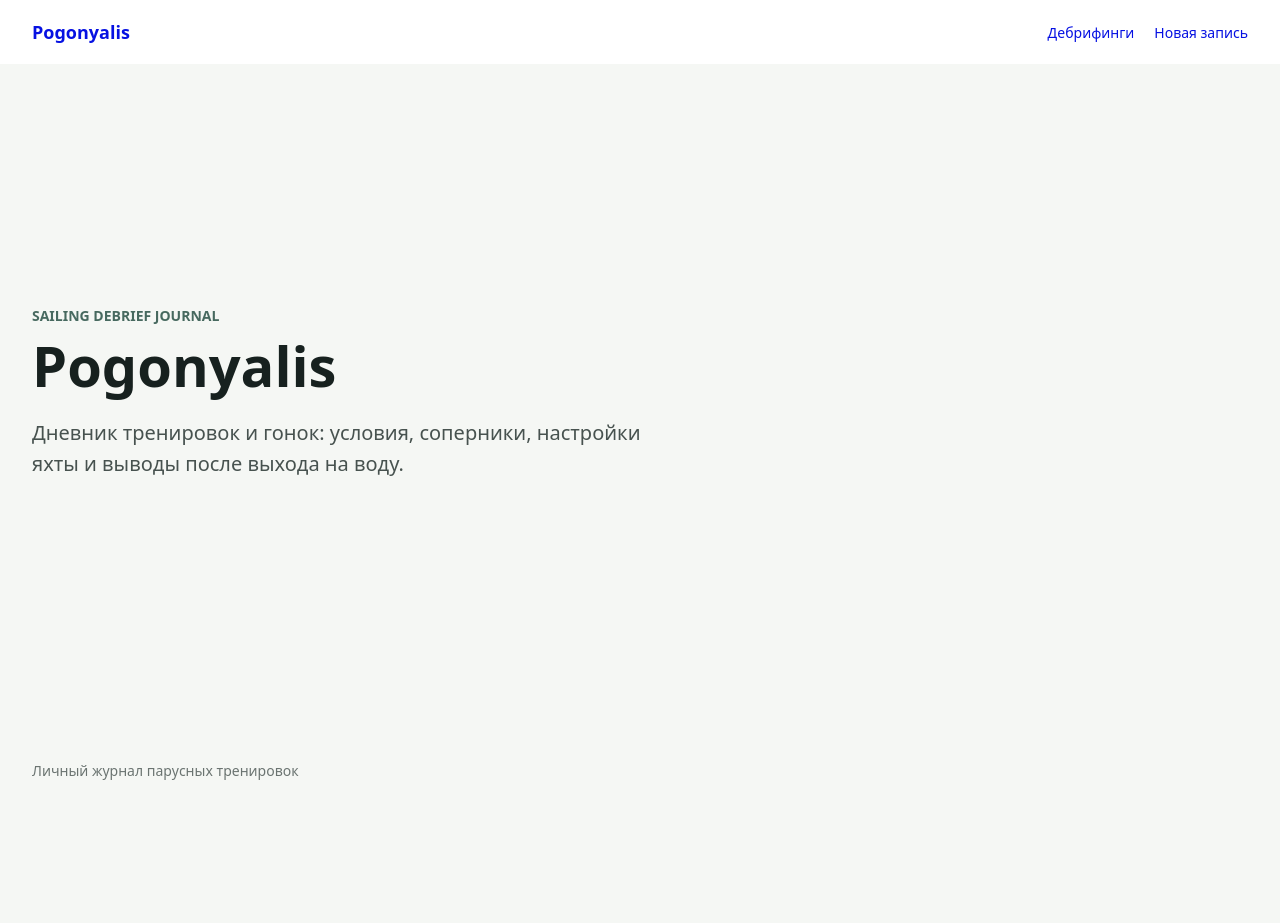
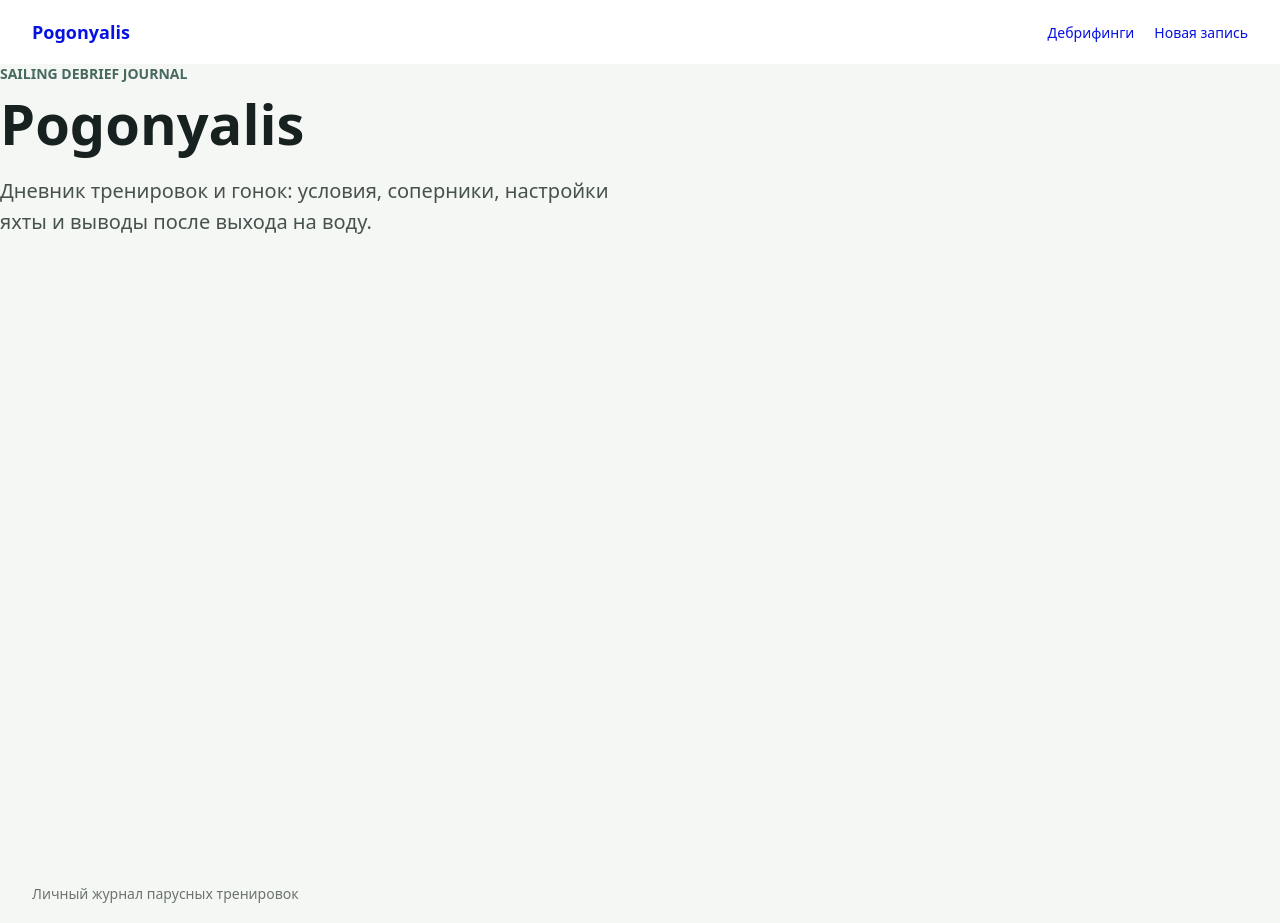
Before and after one commit to Vseuvoleny/pogonyalis, a Next.js app in the folder apps/web/: page / in a window 1280 px wide. Before the commit the page ends 800 px from the top, so only its background shows below. Built offline with nearby package versions, Linux system fonts and the light colour scheme.

Commit message:
refactor: переработал структуру отображения компонентов

```diff
--- a/apps/web/app/layout.tsx
+++ b/apps/web/app/layout.tsx
@@ -1,6 +1,8 @@
 import type { Metadata } from "next";
 import "./globals.css";
 import { QueryProvider } from "@/app/QueryProvider";
+import { Header } from "@/widgets/header";
+import { Footer } from "@/widgets/footer";
 
 export const metadata: Metadata = {
   title: "Pogonyalis",
@@ -15,7 +17,11 @@ export default function RootLayout({
   return (
     <html lang="en">
       <body>
-        <QueryProvider>{children}</QueryProvider>
+        <QueryProvider>
+          <Header />
+          <main>{children}</main>
+          <Footer />
+        </QueryProvider>
       </body>
     </html>
   );
--- a/apps/web/package.json
+++ b/apps/web/package.json
@@ -19,7 +19,8 @@
     "next": "14.2.15",
     "react": "18.2.0",
     "react-dom": "18.2.0",
-    "react-hook-form": "^7.81.0"
+    "react-hook-form": "^7.81.0",
+    "zod": "^4.4.3"
   },
   "devDependencies": {
     "@types/node": "20.14.2",
--- a/apps/web/src/pages/main/ui/MainPage.tsx
+++ b/apps/web/src/pages/main/ui/MainPage.tsx
@@ -1,13 +1,8 @@
-import { Footer } from "@/widgets/footer";
-import { Header } from "@/widgets/header";
 import { sharedText } from "@pogonyalis/ui";
 
 export function MainPage() {
   return (
     <div className="page-shell">
-      <Header />
-
-      <main className="main-content">
       <section className="intro-section" aria-labelledby="main-title">
         <p className="eyebrow">Sailing debrief journal</p>
         <h1 id="main-title">Pogonyalis</h1>
@@ -17,9 +12,6 @@ export function MainPage() {
         </p>
         <p className="shared-note">{sharedText}</p>
       </section>
-      </main>
-
-      <Footer />
     </div>
   );
 }
--- a/apps/web/src/pages/new-debrief/ui/NewDebriefPage.tsx
+++ b/apps/web/src/pages/new-debrief/ui/NewDebriefPage.tsx
@@ -3,8 +3,6 @@
 import Link from "next/link";
 import { useForm } from "react-hook-form";
 import styles from "./styles.module.scss";
-import { Header } from "@/widgets/header";
-import { Footer } from "@/widgets/footer";
 
 type DebriefFormValues = {
   eventDate: string;
@@ -41,7 +39,6 @@ export function NewDebriefPage() {
 
   return (
     <div className="page-shell">
-      <Header />
       <main className={styles.page}>
         <section className={styles.heading}>
           <Link className={styles.backLink} href="/debriefings">
@@ -156,8 +153,6 @@ export function NewDebriefPage() {
           </div>
         </form>
       </main>
-
-      <Footer />
     </div>
   );
 }
```
Also changed, not shown: apps/web/src/pages/debriefings-list/ui/DebriefingsListPage.tsx (+0 -8 lines), 1 other file (tests, documents, lock files or other folders). Lines whose indentation alone changed are shown as unchanged.
